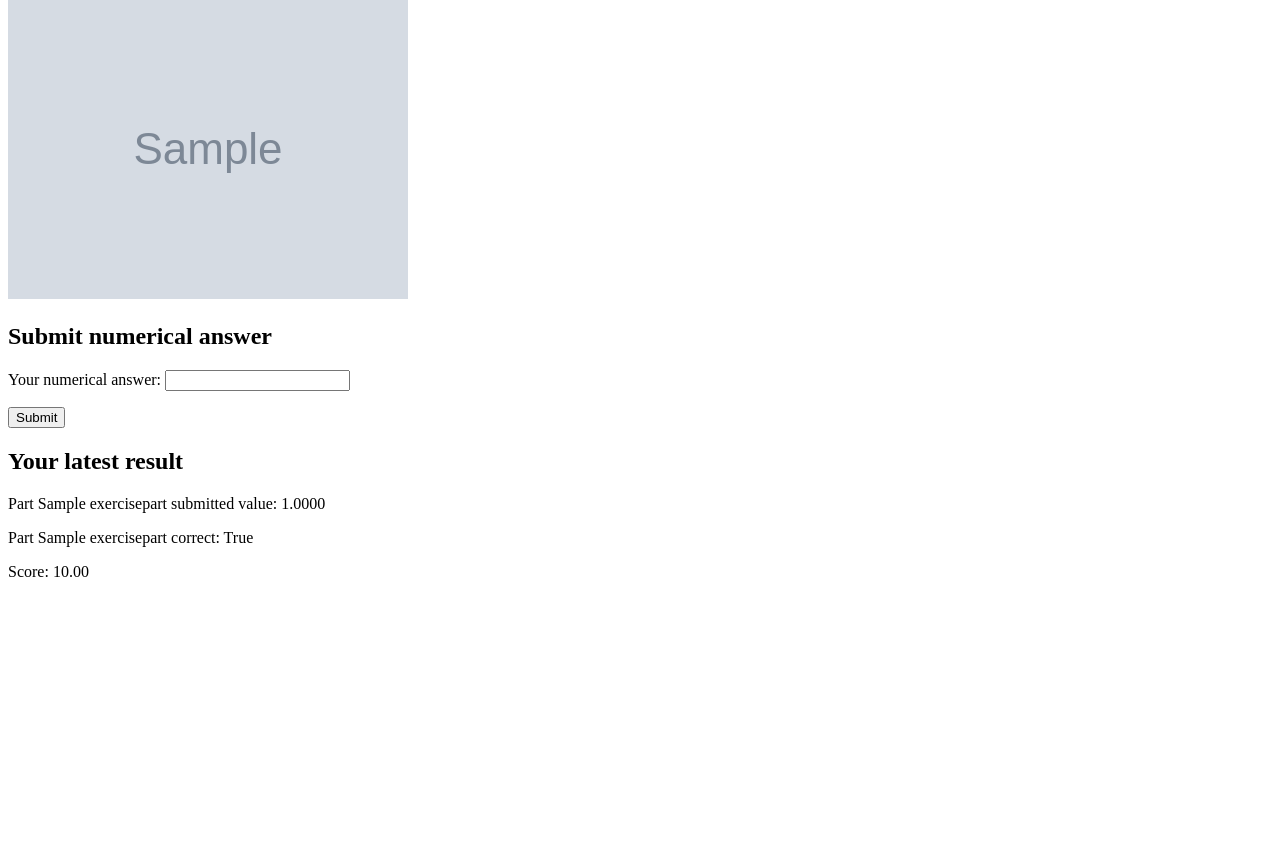
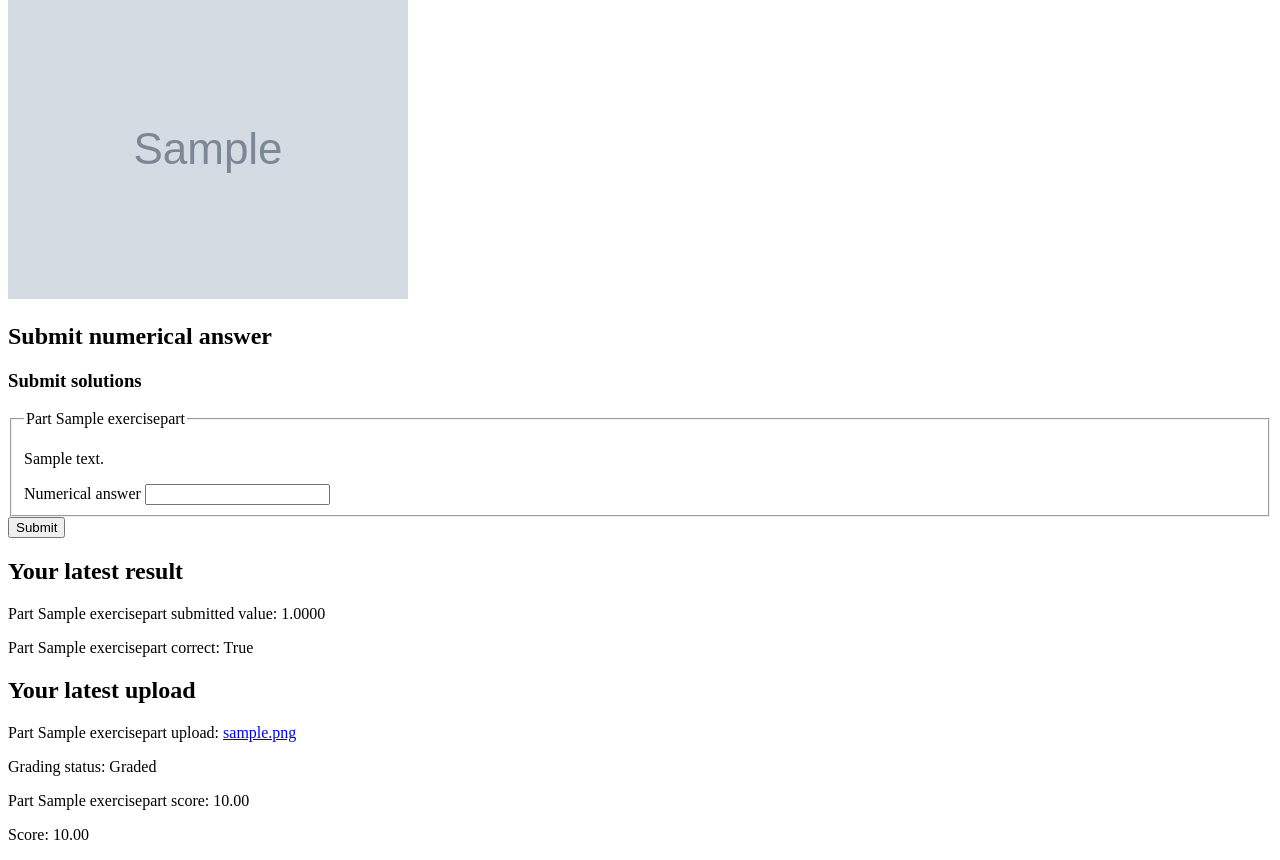
Before and after one commit to Mike-Devereux/Chem-E, a Django app: page /exercises/1/ in a window 1280 px wide. Shown: the part 149-1009 px from the top of the page. Before the commit the page ends 726 px from the top, so only its background shows below. Run offline with Django 5.2, Linux system fonts and the light colour scheme; a user stored in the database is signed in; tables that the repository leaves empty hold one stand-in row (values such as "Sample post"); grey boxes marked "Sample" are stand-in pictures.

Commit message:
Updated results summary page to reflect new multiple part exercise structure

```diff
--- a/core/templates/core/exercise_detail.html
+++ b/core/templates/core/exercise_detail.html
@@ -20,13 +20,48 @@
         <p>No exercise variant available yet.</p>
     {% endif %}
 
+    {% if parts %}
         {% if has_numerical_parts %}
             <h2>Submit numerical answer</h2>
-        <form method="post">
+        {% endif %}
+        {% if has_upload_parts %}
+            <h2>Upload solution file</h2>
+        {% endif %}
+        <h3>Submit solutions</h3>
+        {% if submission_errors %}
+            <ul>
+                {% for error in submission_errors %}
+                    <li>{{ error }}</li>
+                {% endfor %}
+            </ul>
+        {% endif %}
+        {% if numerical_form and numerical_form.errors %}
+            {{ numerical_form.non_field_errors }}
+        {% endif %}
+        {% if upload_form and upload_form.errors %}
+            {{ upload_form.non_field_errors }}
+        {% endif %}
+        <form method="post" enctype="multipart/form-data">
             {% csrf_token %}
-            {{ numerical_form.as_p }}
+            {% for part in parts %}
+                <fieldset>
+                    <legend>Part {{ part.label }}</legend>
+                    {% if part.prompt_text %}
+                        <p>{{ part.prompt_text }}</p>
+                    {% endif %}
+                    {% if part.answer_type == "numerical" %}
+                        <label for="numerical_part_{{ part.id }}">Numerical answer</label>
+                        <input id="numerical_part_{{ part.id }}" name="numerical_part_{{ part.id }}" type="text">
+                    {% elif part.answer_type == "document_upload" %}
+                        <label for="upload_part_{{ part.id }}">Upload solution file</label>
+                        <input id="upload_part_{{ part.id }}" name="upload_part_{{ part.id }}" type="file">
+                    {% endif %}
+                </fieldset>
+            {% endfor %}
             <button type="submit">Submit</button>
         </form>
+    {% endif %}
+
     {% if existing_result %}
         <h2>Your latest result</h2>
         {% for part_result in existing_result_parts %}
@@ -34,23 +69,10 @@
                 <p>Part {{ part_result.exercise_part.label }} submitted value: {{ part_result.submitted_numerical_value }}</p>
                 <p>Part {{ part_result.exercise_part.label }} correct: {{ part_result.is_correct }}</p>
             {% endif %}
-            {% endfor %}
-            <p>Score: {{ existing_result.score }}</p>
-        {% endif %}
-    {% endif %}
-
-    {% if has_upload_parts %}
-        <h2>Upload solution file</h2>
-        <form method="post" enctype="multipart/form-data">
-            {% csrf_token %}
-            {{ upload_form.as_p }}
-            <button type="submit">Upload</button>
-        </form>
-        {% if existing_result %}
-            {% for part_result in existing_result_parts %}
             {% if part_result.uploaded_file %}
                 <h2>Your latest upload</h2>
                 <p>
+                    Part {{ part_result.exercise_part.label }} upload:
                     <a href="{{ part_result.uploaded_file.url }}">
                         {{ part_result.uploaded_file.name }}
                     </a>
@@ -64,11 +86,11 @@
                     {% endif %}
                 </p>
                 {% if part_result.is_manually_graded %}
-                        <p>Score: {{ part_result.score }}</p>
+                    <p>Part {{ part_result.exercise_part.label }} score: {{ part_result.score }}</p>
                 {% endif %}
             {% endif %}
         {% endfor %}
-        {% endif %}
+        <p>Score: {{ existing_result.score }}</p>
     {% endif %}
 </body>
 </html>
--- a/core/templates/core/tutorial_detail.html
+++ b/core/templates/core/tutorial_detail.html
@@ -17,7 +17,7 @@
         <ul>
             {% for exercise in exercises %}
                 <li>
-                    <a href="{% url 'exercise_detail' exercise.pk %}">{{ exercise.title }}</a>
+                    <a href="{% url 'student_assigned_exercise_detail' exercise.pk %}">{{ exercise.title }}</a>
                 </li>
             {% endfor %}
         </ul>
--- a/core/urls.py
+++ b/core/urls.py
@@ -38,6 +38,11 @@ urlpatterns = [
     path("", CourseListView.as_view(), name="home"),
     path("courses/<int:pk>/", CourseDetailView.as_view(), name="course_detail"),
     path("tutorials/<int:pk>/", TutorialDetailView.as_view(), name="tutorial_detail"),
+    path(
+        "exercises/<int:pk>/assigned/",
+        ExerciseDetailView.as_view(),
+        name="student_assigned_exercise_detail",
+    ),
     path("exercises/<int:pk>/", ExerciseDetailView.as_view(), name="exercise_detail"),
     path(
         "supervisor/exercises/<int:exercise_id>/submissions/",
--- a/core/views.py
+++ b/core/views.py
@@ -691,6 +691,123 @@ class ExerciseDetailView(LoginRequiredMixin, DetailView):
         has_numerical_parts = parts.filter(
             answer_type=ExerciseVariant.PartAnswerType.NUMERICAL
         ).exists()
+        has_part_numerical_submission = any(
+            key.startswith("numerical_part_") for key in request.POST.keys()
+        )
+        has_part_upload_submission = any(
+            key.startswith("upload_part_") for key in request.FILES.keys()
+        )
+
+        if (has_part_numerical_submission or has_part_upload_submission) and result:
+            submission_errors = []
+            numerical_correct_flags = []
+            has_saved_part_submission = False
+
+            for part in parts:
+                if part.answer_type == ExerciseVariant.PartAnswerType.NUMERICAL:
+                    raw_value = request.POST.get(f"numerical_part_{part.id}", "").strip()
+                    if raw_value == "":
+                        continue
+                    try:
+                        submitted_value = Decimal(raw_value)
+                    except Exception:
+                        submission_errors.append(
+                            f"Part {part.label}: enter a valid numerical value."
+                        )
+                        continue
+
+                    has_saved_part_submission = True
+                    is_correct = None
+                    score = Decimal("0")
+                    if (
+                        part.reference_solution is not None
+                        and part.absolute_tolerance is not None
+                    ):
+                        is_correct = is_numerical_answer_correct(
+                            submitted_value=submitted_value,
+                            reference_solution=part.reference_solution,
+                            absolute_tolerance=part.absolute_tolerance,
+                        )
+                        numerical_correct_flags.append(bool(is_correct))
+                        score = part.available_points if is_correct else Decimal("0")
+
+                    ResultPart.objects.update_or_create(
+                        result=result,
+                        exercise_part=part,
+                        defaults={
+                            "submitted_numerical_value": submitted_value,
+                            "uploaded_file": None,
+                            "reference_value_used": part.reference_solution,
+                            "tolerance_used": part.absolute_tolerance,
+                            "is_correct": is_correct,
+                            "score": score,
+                            "is_manually_graded": True,
+                            "feedback": "",
+                            "graded_at": timezone.now(),
+                            "graded_by": None,
+                        },
+                    )
+                else:
+                    uploaded_file = request.FILES.get(f"upload_part_{part.id}")
+                    if not uploaded_file:
+                        continue
+                    upload_result_part = ResultPart.objects.filter(
+                        result=result,
+                        exercise_part=part,
+                    ).first()
+                    if upload_result_part and upload_result_part.is_manually_graded:
+                        submission_errors.append(
+                            f"Part {part.label}: this upload has already been manually graded and cannot be replaced."
+                        )
+                        continue
+                    has_saved_part_submission = True
+                    old_file_name = (
+                        upload_result_part.uploaded_file.name
+                        if upload_result_part and upload_result_part.uploaded_file
+                        else None
+                    )
+                    ResultPart.objects.update_or_create(
+                        result=result,
+                        exercise_part=part,
+                        defaults={
+                            "submitted_numerical_value": None,
+                            "uploaded_file": uploaded_file,
+                            "reference_value_used": None,
+                            "tolerance_used": None,
+                            "is_correct": None,
+                            "score": Decimal("0"),
+                            "is_manually_graded": False,
+                            "feedback": "",
+                            "graded_at": None,
+                            "graded_by": None,
+                        },
+                    )
+                    new_upload_result_part = ResultPart.objects.get(
+                        result=result,
+                        exercise_part=part,
+                    )
+                    if (
+                        old_file_name
+                        and new_upload_result_part.uploaded_file
+                        and old_file_name != new_upload_result_part.uploaded_file.name
+                        and default_storage.exists(old_file_name)
+                    ):
+                        default_storage.delete(old_file_name)
+
+            if submission_errors:
+                context = self.get_context_data()
+                context["submission_errors"] = submission_errors
+                return self.render_to_response(context)
+
+            if has_saved_part_submission:
+                result.submitted_at = timezone.now()
+                result.is_correct = (
+                    all(numerical_correct_flags) if numerical_correct_flags else None
+                )
+                result.save(update_fields=["submitted_at", "is_correct"])
+                result.recompute_total_score()
+                result.save(update_fields=["score"])
+            return self.render_to_response(self.get_context_data())
 
         if has_upload_parts and "uploaded_file" in request.FILES:
             form = UploadSubmissionForm(request.POST, request.FILES)
@@ -947,16 +1064,15 @@ class SupervisorCourseSummaryView(SupervisorRequiredMixin, DetailView):
             except (StopIteration, ValueError):
                 selected_tutorial = None
 
-        exercises_queryset = Exercise.objects.filter(
-            tutorial__course=self.object,
-            is_active=True,
-        )
-        if selected_tutorial:
-            exercises_queryset = exercises_queryset.filter(tutorial=selected_tutorial)
+        tutorial_ids = [selected_tutorial.id] if selected_tutorial else [tutorial.id for tutorial in tutorials]
         exercises = list(
-            exercises_queryset.select_related("tutorial").order_by(
-                "tutorial__order_index", "tutorial_id", "order_index", "id"
+            Exercise.objects.filter(
+                tutorial__course=self.object,
+                tutorial_id__in=tutorial_ids,
+                is_active=True,
             )
+            .select_related("tutorial")
+            .order_by("tutorial__order_index", "tutorial_id", "order_index", "id")
         )
         exercise_ids = [exercise.id for exercise in exercises]
         all_results = list(
@@ -984,30 +1100,54 @@ class SupervisorCourseSummaryView(SupervisorRequiredMixin, DetailView):
             if selected_student
             else all_results
         )
-        for result in results:
-            upload_part = _result_upload_part(result)
-            result.display_is_manually_graded = _result_display_is_graded(result)
-            result.display_has_submission = _result_has_submission_data(result)
-            result.display_uploaded_file = upload_part.uploaded_file if upload_part else None
+        result_ids = [result.id for result in results]
+        result_parts = list(
+            ResultPart.objects.filter(result_id__in=result_ids).select_related("exercise_part")
+        )
+        result_by_student_exercise = {
+            (result.student_id, result.exercise_id): result for result in results
+        }
+        result_part_by_result_part = {
+            (result_part.result_id, result_part.exercise_part_id): result_part
+            for result_part in result_parts
+        }
 
-        results_by_student_exercise = {
-            student.id: {exercise.id: None for exercise in exercises} for student in students
-        }
-        for result in results:
-            student_results = results_by_student_exercise.setdefault(result.student_id, {})
-            student_results[result.exercise_id] = result
+        tutorial_tables = []
+        tutorials_to_show = [selected_tutorial] if selected_tutorial else tutorials
+        for tutorial in tutorials_to_show:
+            tutorial_exercises = [exercise for exercise in exercises if exercise.tutorial_id == tutorial.id]
+            exercise_parts = list(
+                ExercisePart.objects.filter(variant__exercise__in=tutorial_exercises)
+                .select_related("variant__exercise")
+                .order_by(
+                    "variant__exercise__order_index",
+                    "variant__exercise_id",
+                    "order_index",
+                    "id",
+                )
+            )
+            rows = []
+            for student in students:
+                cells = []
+                for part in exercise_parts:
+                    result = result_by_student_exercise.get((student.id, part.variant.exercise_id))
+                    result_part = (
+                        result_part_by_result_part.get((result.id, part.id))
+                        if result
+                        else None
+                    )
+                    cells.append(result_part)
+                rows.append({"student": student, "cells": cells})
+            tutorial_tables.append(
+                {
+                    "tutorial": tutorial,
+                    "columns": exercise_parts,
+                    "rows": rows,
+                }
+            )
 
-        summary_rows = []
-        for student in students:
-            exercise_results = results_by_student_exercise.get(student.id, {})
-            cells = [exercise_results.get(exercise.id) for exercise in exercises]
-            summary_rows.append({"student": student, "cells": cells})
-
-        context["exercises"] = exercises
-        context["students"] = students
+        context["tutorial_tables"] = tutorial_tables
         context["results"] = results
-        context["results_by_student_exercise"] = results_by_student_exercise
-        context["summary_rows"] = summary_rows
         context["tutorials"] = tutorials
         context["selected_tutorial"] = selected_tutorial
         context["selected_tutorial_id"] = str(selected_tutorial.id) if selected_tutorial else ""
```
Also changed, not shown: core/templates/core/supervisor_course_summary.html (+12 -9 lines), core/tests.py (+39 -22 lines). Lines whose indentation alone changed are shown as unchanged.
